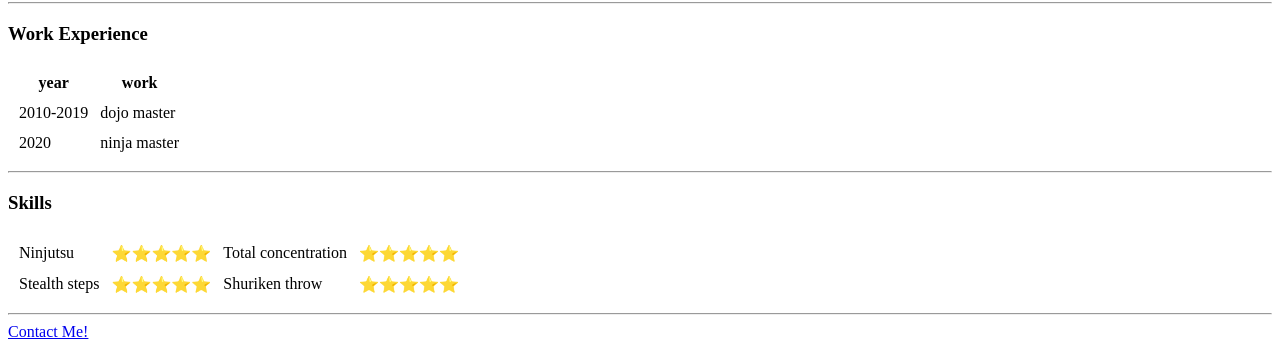
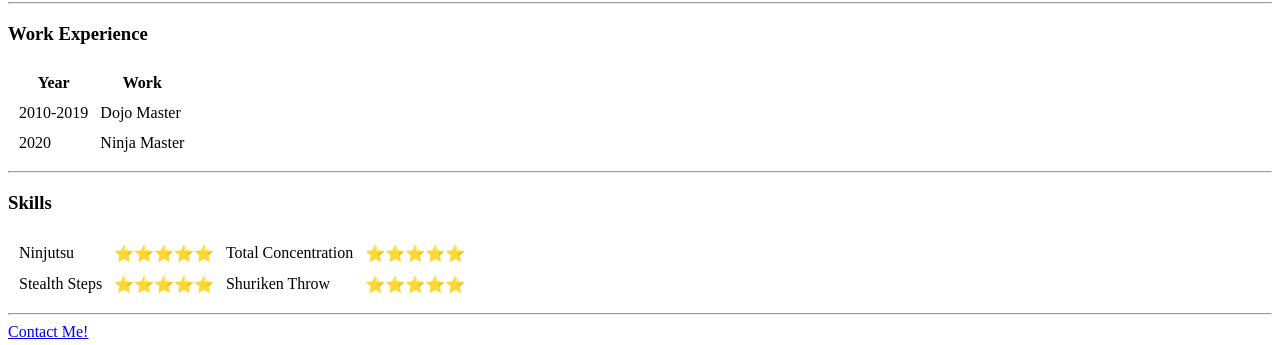
Before and after one commit to MostafaAlaa297/Ninja-Master-CV, a plain HTML site: page index.html in a window 1280 px wide. Shown: the part 452-797 px from the top of the page. Drawn offline with Linux system fonts and the light colour scheme.

Commit message:
added a new file browser-support.html and edited index.html

```diff
--- a/index.html
+++ b/index.html
@@ -31,18 +31,18 @@
     <table cellspacing="10">
       <thead>
         <tr>
-          <th>year</th>
-          <th>work</th>
+          <th>Year</th>
+          <th>Work</th>
         </tr>
       </thead>
       <tbody>
         <tr>
           <td>2010-2019</td>
-          <td>dojo master</td>
+          <td>Dojo Master</td>
         </tr>
         <tr>
           <td>2020</td>
-          <td>ninja master</td>
+          <td>Ninja Master</td>
         </tr>
       </tbody>
     </table>
@@ -52,13 +52,13 @@
       <tr>
         <td>Ninjutsu</td>
         <td>⭐⭐⭐⭐⭐</td>
-        <td>Total concentration</td>
+        <td>Total Concentration</td>
         <td>⭐⭐⭐⭐⭐</td>
       </tr>
       <tr>
-        <td>Stealth steps</td>
+        <td>Stealth Steps</td>
         <td>⭐⭐⭐⭐⭐</td>
-        <td>Shuriken throw</td>
+        <td>Shuriken Throw</td>
         <td>⭐⭐⭐⭐⭐</td>
       </tr>
     </table>
```
Also changed, not shown: browser-support.txt (added).
